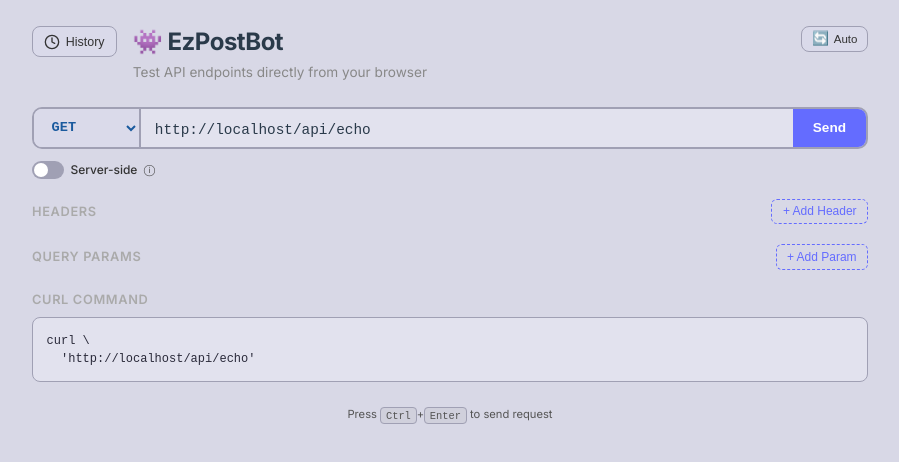
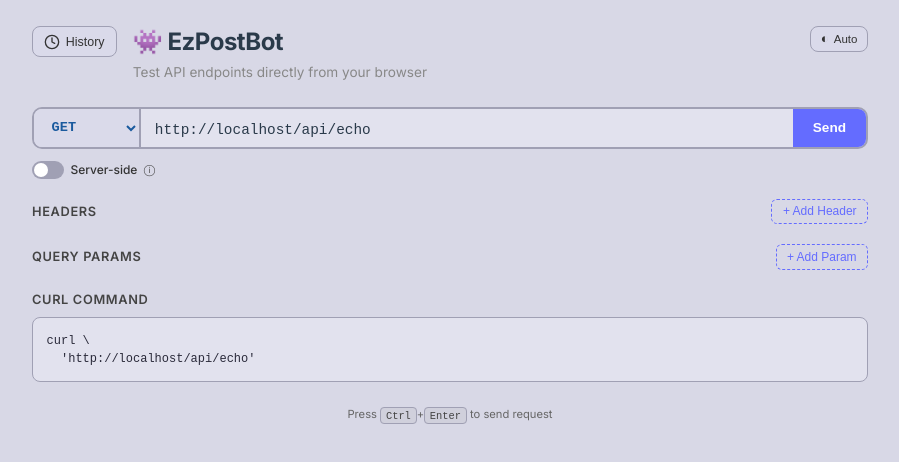
Before and after one commit to ronin1/EzPostBot, a Svelte app: page / in a window 1280 px wide. Shown: the top 462 px of the page, without its empty margins (190-1089 px from the left). Built offline with nearby package versions, Linux system fonts and the light colour scheme.

Commit message:
fix light & dark modes

```diff
--- a/src/App.svelte
+++ b/src/App.svelte
@@ -298,9 +298,9 @@
   }
 
   function getThemeIcon(mode) {
-    if (mode === 'light') return '☀️';
-    if (mode === 'dark') return '🌙';
-    return '🔄';
+    if (mode === 'light') return '○';
+    if (mode === 'dark') return '●';
+    return '◐';
   }
 
   function getMethodColor(m) {
@@ -1694,7 +1694,7 @@
 
   .btn-kbd {
     font-size: 0.6rem;
-    opacity: 0.5;
+    opacity: 0.7;
     margin-left: 0.15rem;
   }
 
@@ -2048,18 +2048,19 @@
   .hint {
     text-align: center;
     font-size: 0.7rem;
-    color: #555;
+    color: #9090a8;
     margin-top: 1.5rem;
     padding-bottom: 1rem;
   }
 
   kbd {
     background: #404060;
-    border: 1px solid #4a4a5a;
+    border: 1px solid #5a5a70;
     border-radius: 4px;
     padding: 0.1rem 0.3rem;
     font-size: 0.65rem;
     font-family: 'SF Mono', 'Fira Code', monospace;
+    color: #d0d0e0;
   }
 
   /* Light mode overrides */
@@ -2198,6 +2199,7 @@
   .light-theme kbd {
     background: #d0d0dc;
     border-color: #a0a0b4;
+    color: #444;
   }
 
   .light-theme .history-toggle {
@@ -2230,4 +2232,16 @@
   .light-theme .resize-grip {
     background: #999;
   }
+
+  .light-theme .hint {
+    color: #666;
+  }
+
+  .light-theme .section-title {
+    color: #444;
+  }
+
+  .light-theme .badge {
+    color: #333;
+  }
 </style>
--- a/src/lib/HistoryDrawer.svelte
+++ b/src/lib/HistoryDrawer.svelte
@@ -573,6 +573,9 @@
     font-weight: 700;
     font-family: 'SF Mono', 'Fira Code', monospace;
     font-size: 0.68rem;
+    background: #23233a;
+    padding: 0.1rem 0.35rem;
+    border-radius: 3px;
   }
 
   .item-url {
@@ -589,6 +592,9 @@
     font-family: 'SF Mono', 'Fira Code', monospace;
     font-size: 0.68rem;
     text-align: right;
+    background: #23233a;
+    padding: 0.1rem 0.3rem;
+    border-radius: 3px;
   }
 
   .item-time {
@@ -861,16 +867,16 @@
   }
 
   .light-theme .item-method {
-    background: #6a6a80;
-    color: #fff !important;
+    background: #c8c8d8;
+    color: #2a2a3a !important;
     padding: 0.1rem 0.35rem;
     border-radius: 3px;
     filter: none;
   }
 
   .light-theme .item-status {
-    background: #6a6a80;
-    color: #fff !important;
+    background: #c8c8d8;
+    color: #2a2a3a !important;
     padding: 0.1rem 0.3rem;
     border-radius: 3px;
     filter: none;
```
